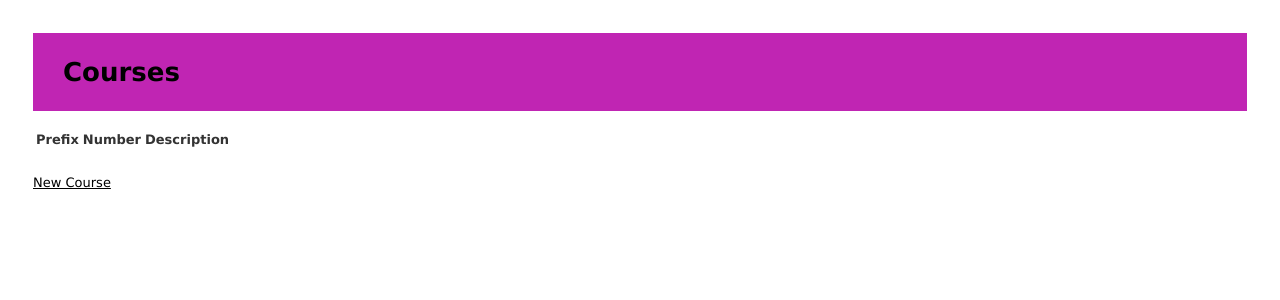
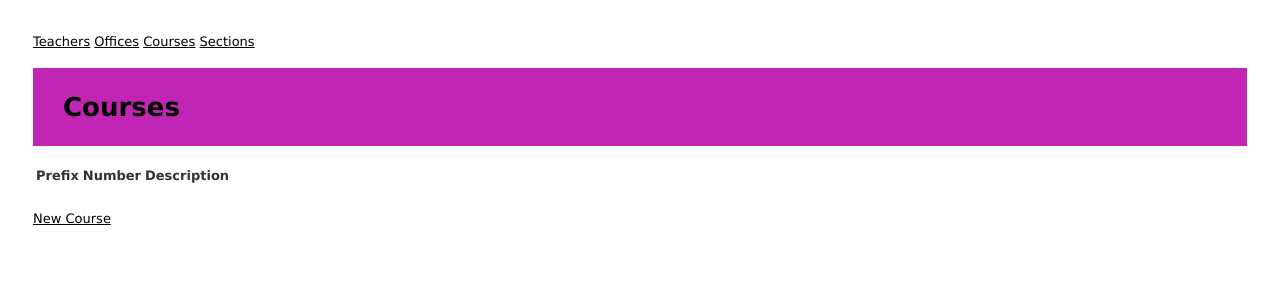
Before and after one commit to MARIEDIAOUNE/assignment-02, a Rails app: page /courses in a window 1280 px wide. Shown: the top 300 px of the page. Run offline with Rails 7, Linux system fonts and the light colour scheme; data that the repository does not hold is empty; style sheets or scripts are compiled from the project's sources.

Commit message:
Added all the links to the nav bar

```diff
--- a/app/views/layouts/application.html.erb
+++ b/app/views/layouts/application.html.erb
@@ -11,6 +11,10 @@
   </head>
 
   <body>
+    <%= link_to 'Teachers', teachers_path %>
+    <%= link_to 'Offices', offices_path %>
+    <%= link_to 'Courses', courses_path %>
+    <%= link_to 'Sections', sections_path %>
     <%= yield %>
   </body>
 </html>
```
